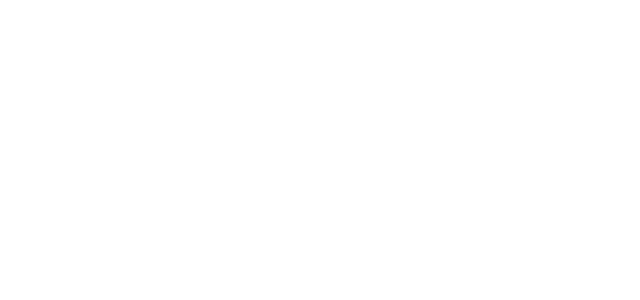
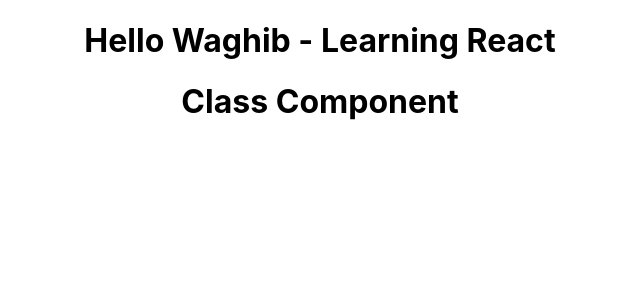
Before and after one commit to Waghib/Learning-React, a React (Create React App) app: page / in a window 1280 px wide. Shown: the top 300 px of the page, without its empty margins (320-960 px from the left). Built offline with nearby package versions, Linux system fonts and the light colour scheme.

Commit message:
Added welcome and greet component

```diff
--- a/src/App.js
+++ b/src/App.js
@@ -1,12 +1,18 @@
-import logo from './logo.svg';
+import React, {Component} from 'react';
+// import logo from './logo.svg';
 import './App.css';
+import Greet from './components/Greet';
+import Welcome from './components/Welcome';
 
-function App() {
-  return (
-    <div className="App">
-
-    </div>
-  );
+class App extends Component {
+  render(){
+    return (
+      <div className="App">
+        <Greet/>
+        <Welcome/>
+      </div>
+    );
+  }
 }
 
 export default App;
--- /dev/null
+++ b/src/components/Welcome.js
@@ -0,0 +1,9 @@
+import React, {Component} from 'react';
+
+class Welcome extends Component{
+    render(){
+        return <h1>Class Component</h1>
+    }
+}
+
+export default Welcome;
```
Also changed, not shown: src/components/Greet.js (+10 -0 lines).
